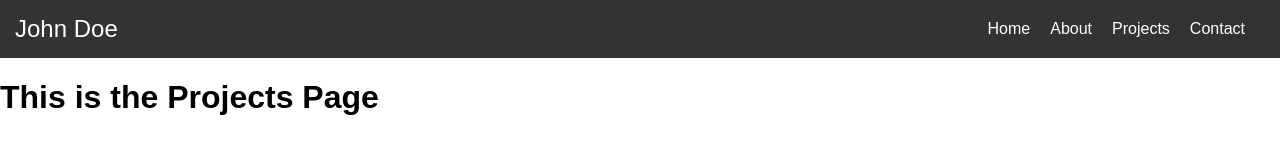
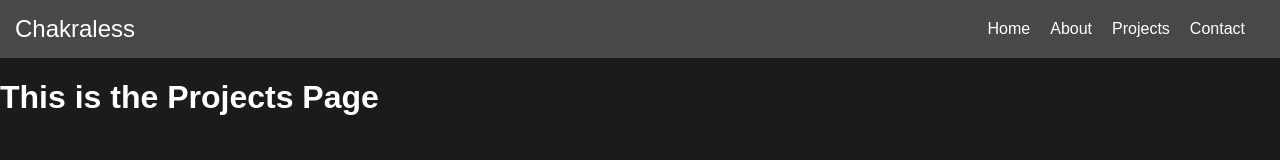
Before and after one commit to Chakraless/Portfolio-Website, a plain HTML site: page projects.html in a window 1280 px wide. Drawn offline with Linux system fonts and the light colour scheme.

Commit message:
changed colors

```diff
--- a/projects.html
+++ b/projects.html
@@ -9,7 +9,7 @@
 <body>
 
  <nav>
-     <div class="brand">John Doe</div>
+     <div class="brand">Chakraless</div>
      <ul>
          <li><a href="index.html">Home</a></li>
          <li><a href="about.html">About</a></li>
--- a/style.css
+++ b/style.css
@@ -2,10 +2,13 @@ body {
     font-family: Arial, sans-serif;
     margin: 0;
     padding: 0;
+    background-color: #1B1B1B;
+    color: white;
+
  }
 
  nav {
-    background-color: #333;
+    background-color: #48484A;
     color: white;
     padding: 15px;
     display: flex;
```
Also changed, not shown: contact.html (+1 -1 lines).
